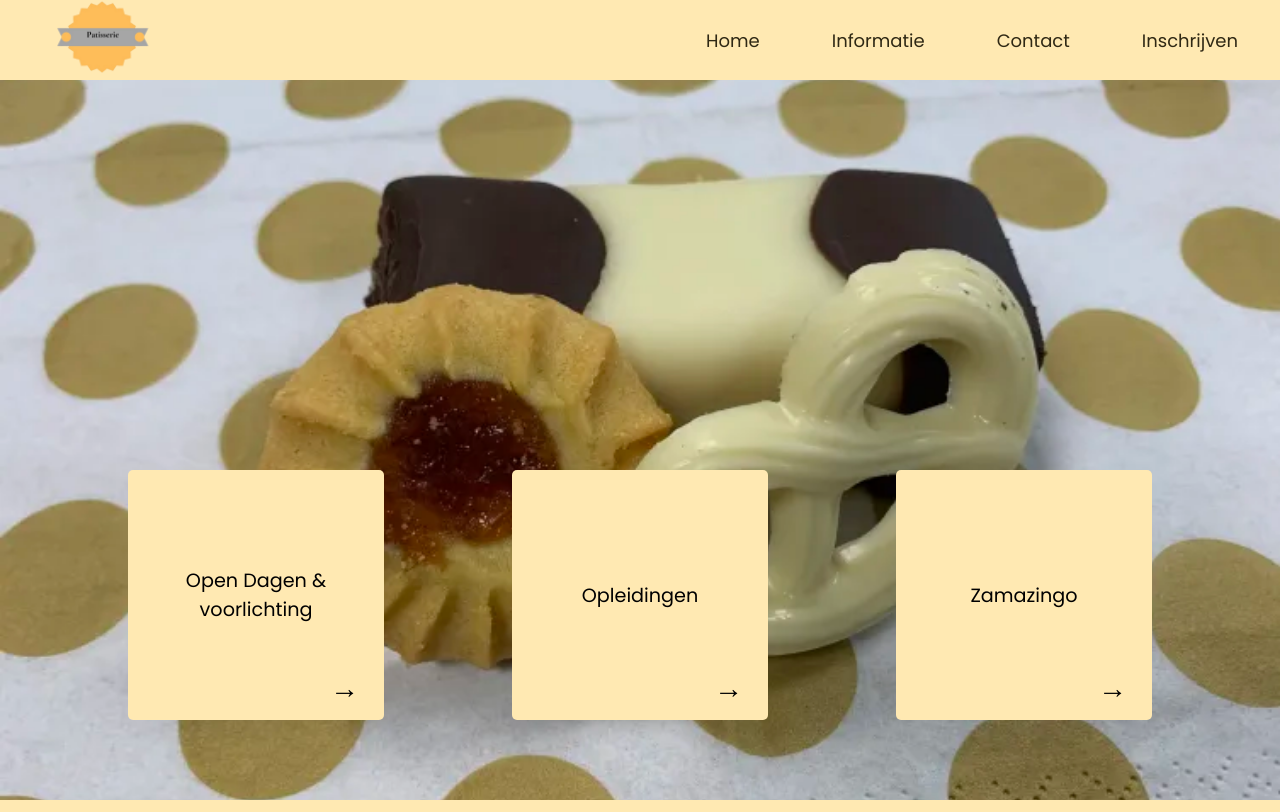
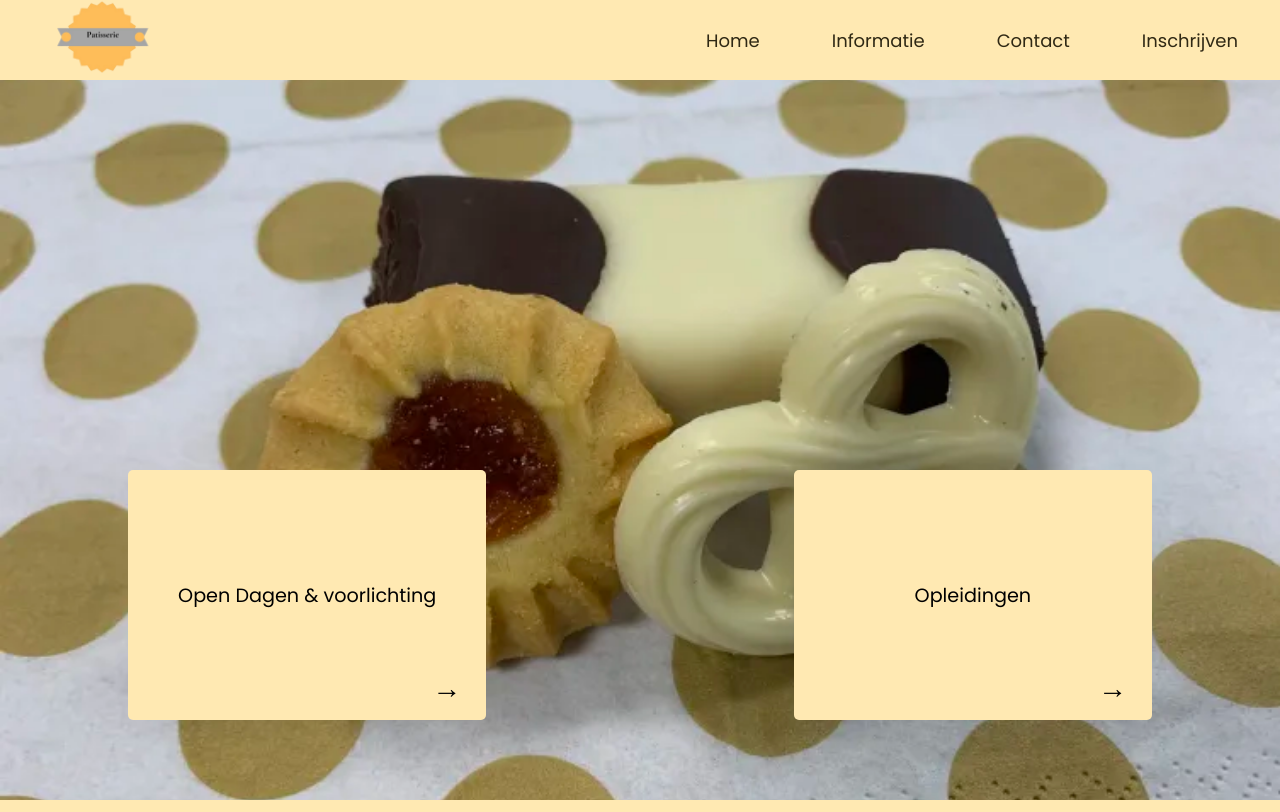
Before and after one commit to elisa1rietveld/patissier, a PHP site: page / in a window 1280 px wide. Shown: the top 812 px of the page. Run offline with PHP 8.4, Linux system fonts and the light colour scheme; style sheets or scripts are compiled from the project's sources.

Commit message:
Onnodige dingen verwijderd

```diff
--- a/css/home.css
+++ b/css/home.css
@@ -1 +1 @@
-.container{display:flex;justify-content:space-between;width:80%;margin:5rem 0}.box{display:flex;align-items:center;justify-content:center;width:25%;height:250px;padding:10px;color:#fff;font-size:1.2em;text-align:center;border-radius:5px;position:relative;transition:background-color .3s ease;cursor:pointer}.box .link{width:100%;height:100%}.box .link a{display:flex;justify-content:center;align-items:center;width:100%;height:100%;text-decoration:none;color:inherit;cursor:pointer}.box .icon{position:absolute;right:15px;bottom:15px}.box .icon img{width:40px;height:40px}.box.open-dagen{background-color:#ffe9b2;color:#000}.box.open-dagen:hover{background-color:#ffda7f}.box.opleidingen{background-color:#ffe9b2;color:#000}.box.opleidingen:hover{background-color:#ffda7f}.box::after{content:"→";position:absolute;right:25px;bottom:10px;font-size:1.5em;transition:all .5s ease}.box:hover::after{transform:translateX(5px)}/*# sourceMappingURL=home.css.map */
+.container{display:flex;justify-content:space-between;width:80%;margin:5rem 0}.box{display:flex;align-items:center;justify-content:center;width:35%;height:250px;padding:10px;color:#fff;font-size:1.2em;text-align:center;border-radius:5px;position:relative;transition:background-color .3s ease;cursor:pointer}.box .link{width:100%;height:100%}.box .link a{display:flex;justify-content:center;align-items:center;width:100%;height:100%;text-decoration:none;color:inherit;cursor:pointer}.box .icon{position:absolute;right:15px;bottom:15px}.box .icon img{width:40px;height:40px}.box.open-dagen{background-color:#ffe9b2;color:#000}.box.open-dagen:hover{background-color:#ffda7f}.box.opleidingen{background-color:#ffe9b2;color:#000}.box.opleidingen:hover{background-color:#ffda7f}.box::after{content:"→";position:absolute;right:25px;bottom:10px;font-size:1.5em;transition:all .5s ease}.box:hover::after{transform:translateX(5px)}/*# sourceMappingURL=home.css.map */
--- a/index.php
+++ b/index.php
@@ -20,17 +20,18 @@ include_once "header.php"
         <div class="pagecontent">
             <div class="container">
                 <div class="box open-dagen">
-                    <div class="text">Open Dagen & voorlichting</div>
-                </div>
-                <div class="box opleidingen">
-                    <div class="text link"><a href="https://www.mboutrecht.nl/opleidingen/"
-                            target="_blank">Opleidingen</a>
+                    <div class="text link">
+                        <a href="https://www.mboutrecht.nl/opendag/" target="_blank">Open Dagen & voorlichting</a>
                     </div>
                 </div>
                 <div class="box opleidingen">
+                    <div class="text link">
+                        <a href="https://www.mboutrecht.nl/opleidingen/" target="_blank">Opleidingen</a>
+                    </div>
+                </div>
+                <!-- <div class="box opleidingen">
                     <div class="text">Zamazingo</div>
-                    <!-- Veranderen -->
-                </div>
+                </div> -->
             </div>
         </div>
     </div>
--- a/scss/home.scss
+++ b/scss/home.scss
@@ -9,7 +9,7 @@
 	display: flex;
 	align-items: center;
 	justify-content: center;
-	width: 25%;
+	width: 35%;
 	height: 250px; // Veranderen
 	padding: 10px;
 	color: white;
```
